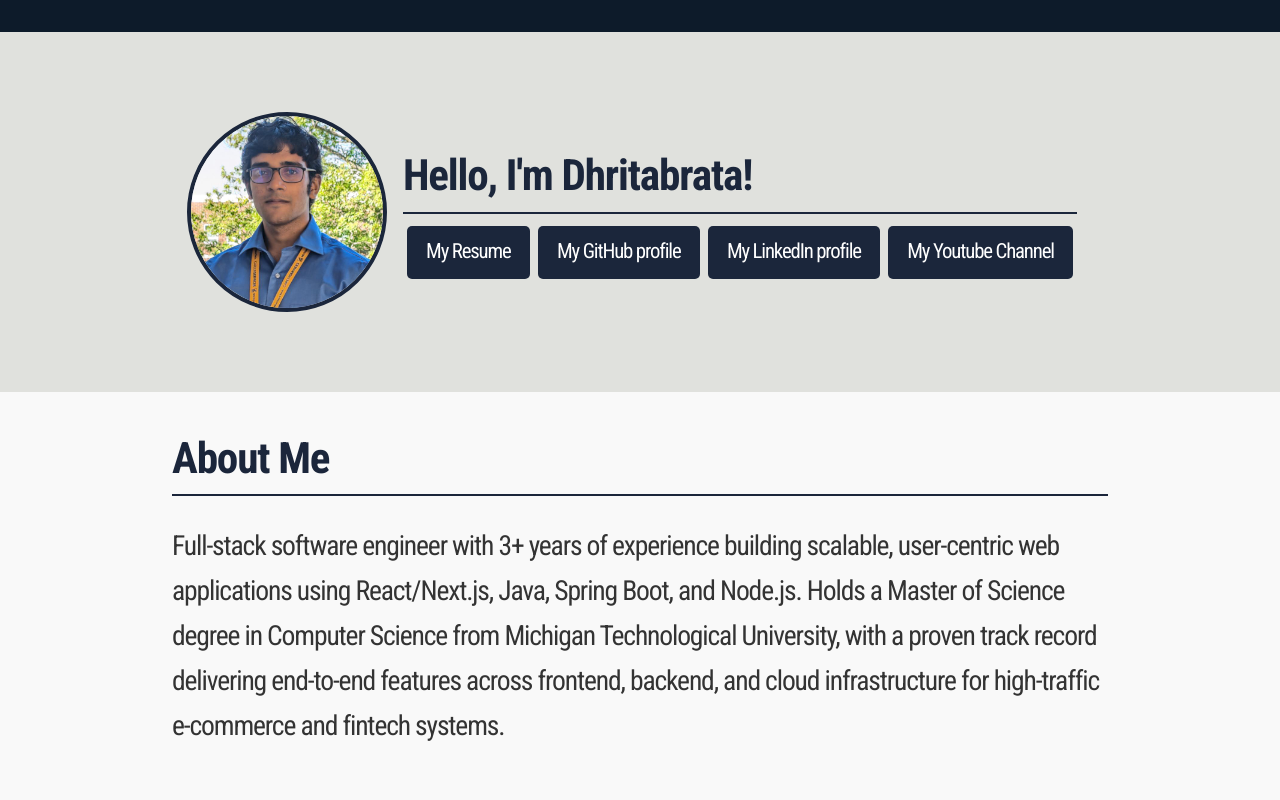
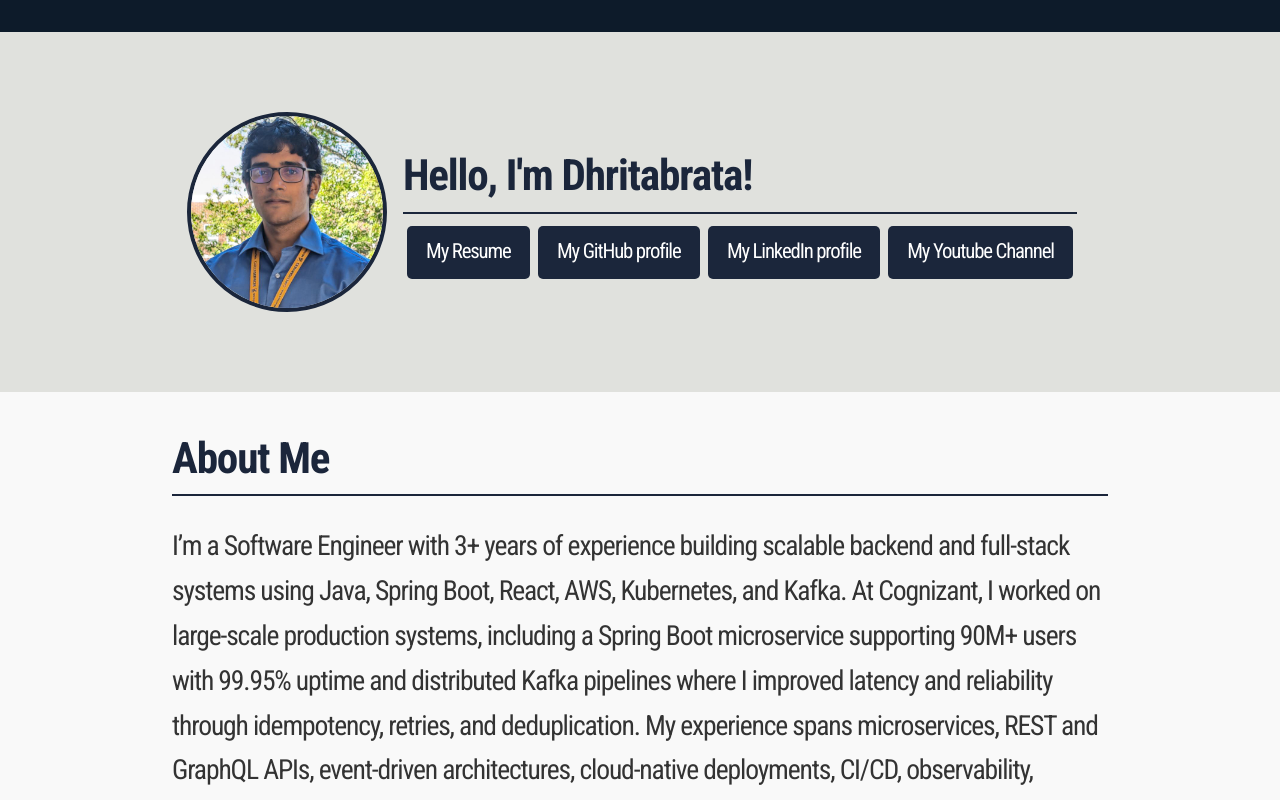
Before and after one commit to dmitra1998/Portfolio, a Next.js app: page / in a window 1280 px wide. Shown: the top 800 px of the page. Built offline with nearby package versions, Linux system fonts and the light colour scheme; no server answers; the database is empty.

Commit message:
Updated about section

```diff
--- a/components/About.tsx
+++ b/components/About.tsx
@@ -5,7 +5,11 @@ const About = () => {
     <div className="center-align fade-in">
                 <h2 className="h2 fade-in">About Me</h2>
                 <p className="pt-5 fade-in">
-                  Full-stack software engineer with 3+ years of experience building scalable, user-centric web applications using React/Next.js, Java, Spring Boot, and Node.js. Holds a Master of Science degree in Computer Science from Michigan Technological University, with a proven track record delivering end-to-end features across frontend, backend, and cloud infrastructure for high-traffic e-commerce and fintech systems.
+                  I’m a Software Engineer with 3+ years of experience building scalable backend and full-stack systems using Java, Spring Boot, React, AWS, Kubernetes, and Kafka. At Cognizant, I worked on large-scale production systems, including a Spring Boot microservice supporting 90M+ users with 99.95% uptime and distributed Kafka pipelines where I improved latency and reliability through idempotency, retries, and deduplication.
+
+My experience spans microservices, REST and GraphQL APIs, event-driven architectures, cloud-native deployments, CI/CD, observability, database optimization, and production troubleshooting. I’ve also built AI-powered applications using Python, TensorFlow, FastAPI, and OpenAI APIs, including a real-time AI meeting agent that provides sub-second conversational responses and automates LLM-based post-meeting workflows.
+
+I enjoy solving complex engineering problems, improving system reliability and performance, and taking products from initial design through production while collaborating with engineers and cross-functional teams.
                 </p>
     </div>
   )
```
